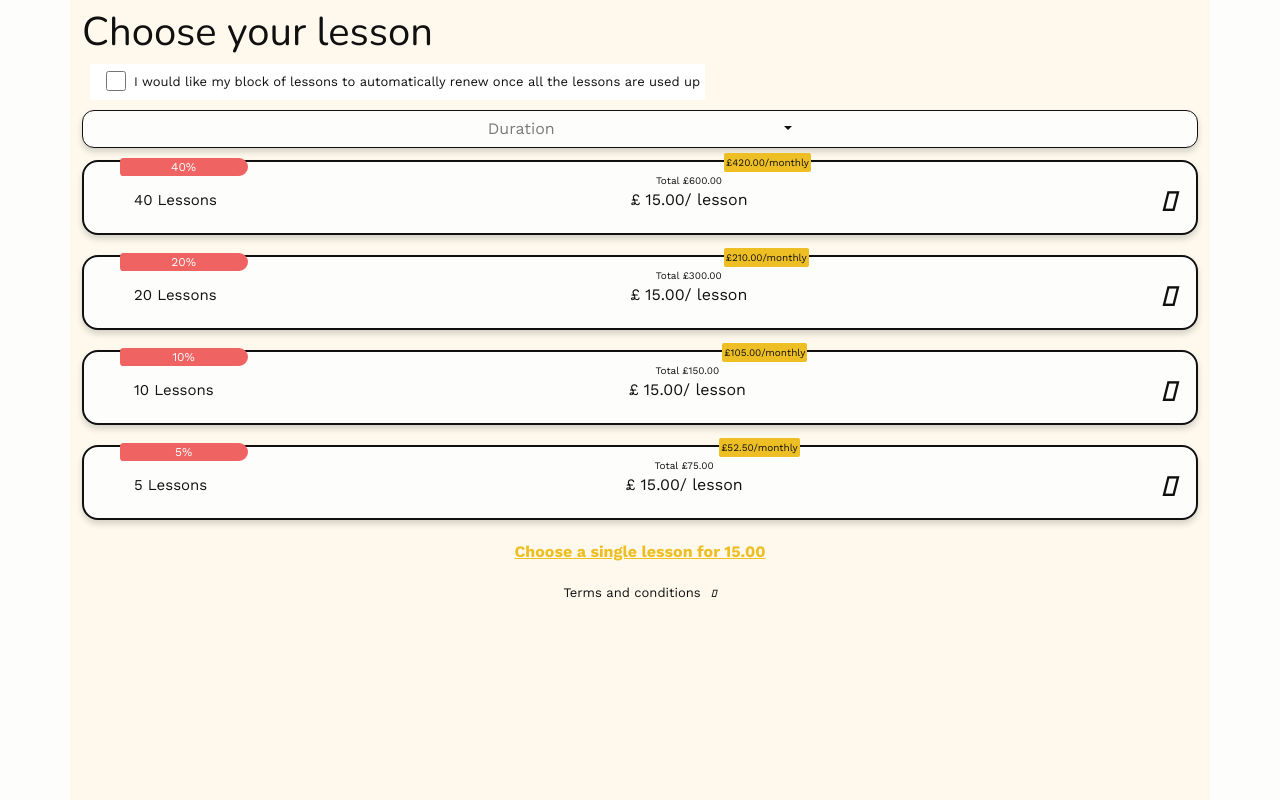
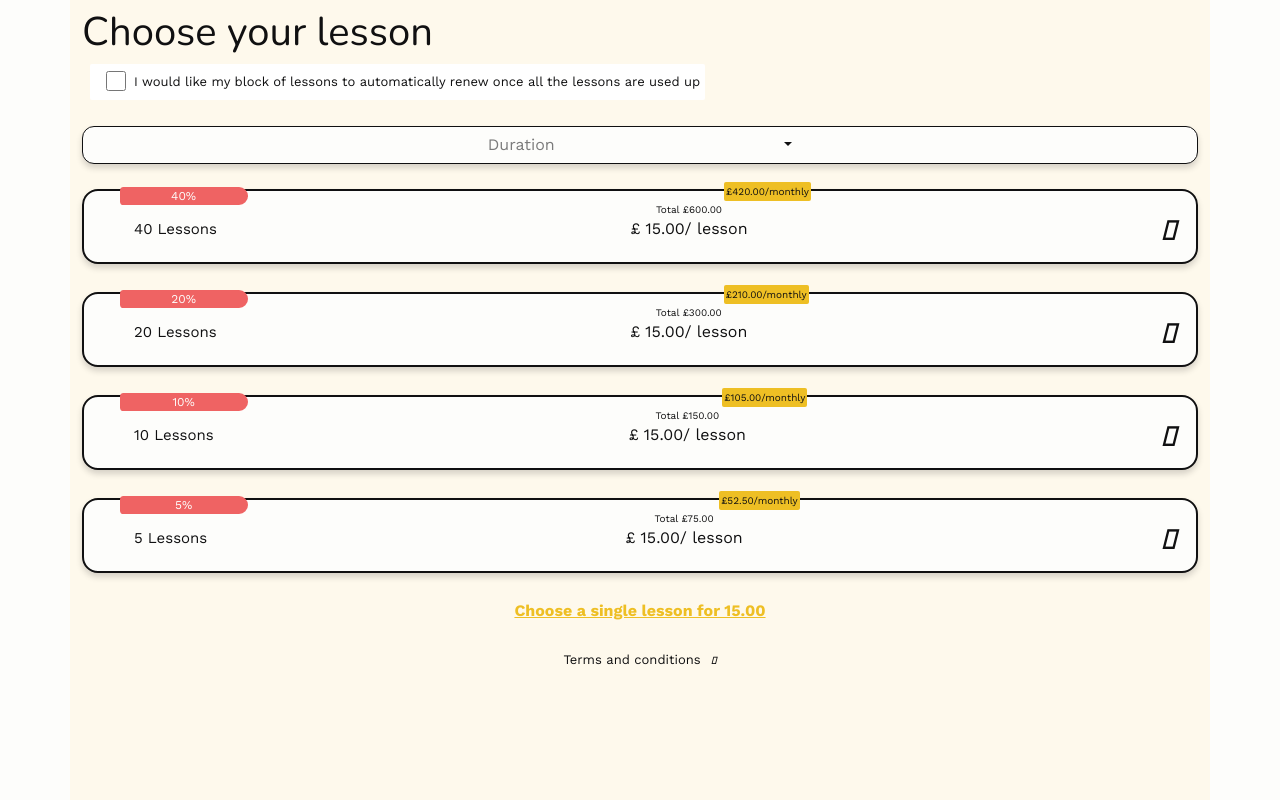
Before and after one commit to L3monJuic3/Musicon, a Rails app: page /lesson_orders in a window 1280 px wide. Shown: the part 58-858 px from the top of the page. Run offline with Rails 7, Linux system fonts and the light colour scheme; a user stored in the database is signed in; data comes from the database, SQL or seed files in the repository; style sheets or scripts are compiled from the project's sources; some libraries are stand-ins or nearby versions.

Commit message:
Spacing adjustments to lessons form

```diff
--- a/app/views/lessons/_form.html.erb
+++ b/app/views/lessons/_form.html.erb
@@ -15,11 +15,12 @@
     </div>
 
 
-  <div class="btn-group pt-2 pb-1 bg-light-gray rounded-4" style="margin-bottom: -12px;" data-dropdown-target="durationField" id="button-div">
+  <div class="btn-group pt-2 pb-1 bg-light-gray rounded-4 mt-3" style="margin-bottom: -5px;" data-dropdown-target="durationField" id="button-div">
 
     <button type="button" data-dropdown-target="dropdownButton" class="btn col-12 dropdown-toggle" id="dropdown-icon" data-bs-toggle="dropdown" data-bs-display="static" aria-expanded="false">
       Duration
     </button>
+
     <ul data-dropdown-target="dropdownList" class="dropdown-menu dropdown-menu-lg-end col-12">
     <% @all_lessons.lesson_times.each do |duration| %>
     <li  data-action="click->dropdown#fire" class="dropdown-item"><%= "#{duration} minutes" %></li>
@@ -31,9 +32,9 @@
 
   <% @packages.each do |package| %>
     <% if package > 1 %>
-        <div class="align-items-center justify-content-center" >
+      <div class="align-items-center justify-content-center mt-4" >
 
-          <div class="d-flex flex-column col-12 border border-2 bg-light-gray rounded-4 justify-content-center" data-dropdown-target="package" data-action="click->dropdown#packageType" value="<%=package%>" id="lesson-package" style="margin-bottom: 20px; margin-top: 20px; height: 75px">
+        <div class="d-flex flex-column col-12 border border-2 bg-light-gray rounded-4 justify-content-center" data-dropdown-target="package" data-action="click->dropdown#packageType" value="<%=package%>" id="lesson-package" style="margin-bottom: 2px; margin-top: 2px; height: 75px">
 
           <div class="text-center" id="discount-div">
             <span><%= package %>%</span>
@@ -54,14 +55,15 @@
           </div>
 
         </div>
-
+      </div>
       <% else %>
-        <div class="text-center text-primary text-decoration-underline" data-dropdown-target="package" data-action="click->dropdown#packageType" value="<%=package%>">
+      <div class="text-center text-primary text-decoration-underline mt-4" data-dropdown-target="package" data-action="click->dropdown#packageType" value="<%=package%>">
         <strong>Choose a single lesson for <%= @all_lessons.round_price(@lesson_price) %></strong>
       </div>
       <% end %>
+
       <% end %>
-        <div class="text-center mt-3">
+      <div class="text-center mt-4">
         <span style="font-size: 13px;">Terms and conditions</span>
         <i class="fa-solid fa-chevron-right" style="font-size: 11px; margin-left: 5px;"></i>
       </div>
```
Lines whose indentation alone changed are shown as unchanged.
